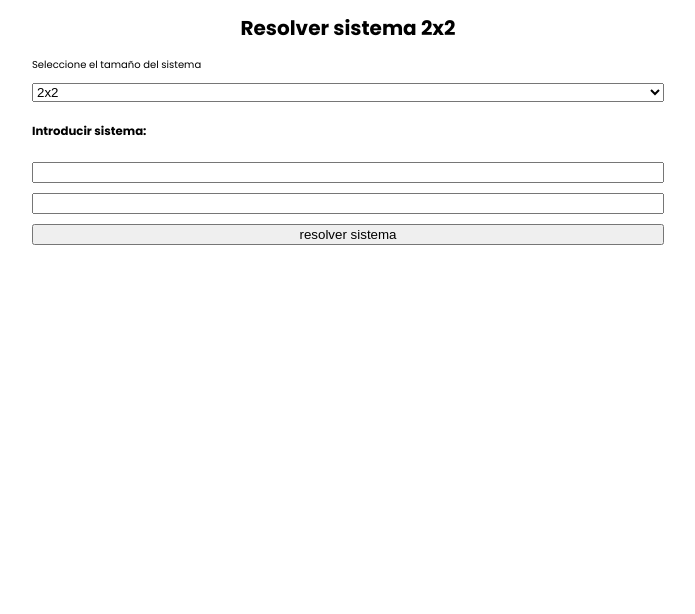
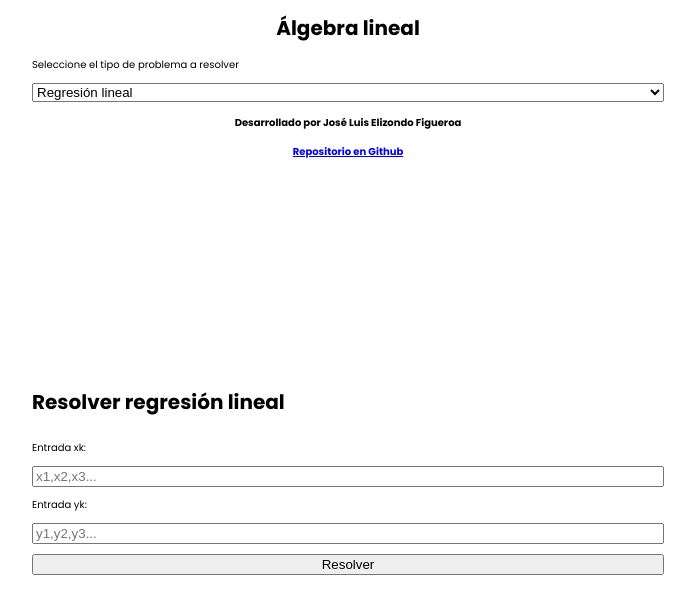
Before and after one commit to ElizondoStudios/Gauss-Jordan, a React (Vite) app: page / in a window 1280 px wide. Shown: the top 614 px of the page, without its empty margins (292-987 px from the left). Built offline with nearby package versions, Linux system fonts and the light colour scheme.

Commit message:
Resuelve regresion lineal

```diff
--- /dev/null
+++ b/components/Entrada_regresion.jsx
@@ -0,0 +1,93 @@
+import React from "react";
+import Tabla_regresion from "./Tabla_regresion";
+import Resolver from "./Resolver";
+
+function Entrada_regresion(props){
+    const [entradaxk, setEntradaxk]= React.useState("");
+    const [entradayk, setEntradayk]= React.useState("");
+    const [solucion, setSolucion]= React.useState(false);
+    const [matriz, setMatriz]= React.useState([])
+
+    let vecxk, vecyk, vecx2k, vecxkyk, sigma
+
+    //Interpretar entrada y crear vecxk y vecyk
+    function interpretar(){
+        vecxk=[], vecyk=[], vecx2k=[], vecxkyk=[], sigma=[0,0,0,0],
+        setMatriz([])
+
+        //Crear vecxk
+        let prevComma=0, entrada= entradaxk
+        entrada+=","
+        for(let i=0; i<entrada.length; i++){
+            if(entrada[i]===","){
+                vecxk.push((parseInt(entrada.substring(prevComma, i))))
+                prevComma=i+1
+            }
+        }
+
+        //Crear vecyk
+        prevComma=0, entrada=entradayk
+        entrada+=","
+        for(let i=0; i<entrada.length; i++){
+            if(entrada[i]===","){
+                vecyk.push(parseInt(entrada.substring(prevComma, i)))
+                prevComma=i+1
+            }
+        }
+
+        //crear vecx2k y vecxkyk
+        for(let i=0; i<vecxk.length; i++){
+            vecx2k[i]= vecxk[i]*vecxk[i]
+            vecxkyk[i]= vecxk[i]*vecyk[i]
+        }
+        //Crear sigma
+        for(let i=0; i<vecxk.length; i++){
+            sigma[0]+=vecxk[i]
+            sigma[1]+=vecyk[i]
+            sigma[2]+=vecx2k[i]
+            sigma[3]+=vecxkyk[i]
+        }
+
+        setMatriz([""+sigma[2], ""+sigma[0], ""+sigma[3],
+        ""+sigma[0], ""+vecxk.length, ""+sigma[1]])
+
+        setSolucion(true)
+    }
+
+    return(
+        <div className="entrada-sistemas">
+            <form
+             onSubmit={e=>e.preventDefault()}
+             className="entrada-sistemas--form"
+            >
+                <h1>Resolver regresión lineal</h1>
+                <label htmlFor="entrada-xk">Entrada xk:</label>
+                <input
+                 id="entrada-xk"
+                 placeholder="x1,x2,x3..."
+                 onChange={e=>{setEntradaxk(e.target.value)}}
+                 value={entradaxk}
+                 />
+                <label htmlFor="entrada-yk">Entrada yk:</label>
+                <input
+                 id="entrada-yk"
+                 placeholder="y1,y2,y3..."
+                 onChange={e=>{setEntradayk(e.target.value)}}
+                 value={entradayk}
+                />
+                <button onClick={interpretar}>Resolver</button>
+            </form>
+            {/* <Tabla_regresion
+             vecxk={vecxk}
+             vecyk={vecyk}
+            /> */}
+            {solucion && <Resolver
+             matriz={matriz}
+             dimension="2x2"
+             regresion={true}
+            />}
+        </div>
+    )
+}
+
+export default Entrada_regresion;
--- a/components/Entrada_sistema.jsx
+++ b/components/Entrada_sistema.jsx
@@ -12,6 +12,7 @@ function Entrada_sistema(props){
              onSubmit={event => event.preventDefault()}
              className="entrada-sistemas--form"
             >
+                <h1>Resolver sistema {props.dimension}</h1>
                 <label htmlFor="sistema">Seleccione el tamaño del sistema</label>
                 <select
                  name="sistema"
@@ -28,12 +29,16 @@ function Entrada_sistema(props){
 
                 <h3>Introducir sistema: </h3>
 
-                <input type="text" onChange={e => setEcuacion1(e.target.value)} value={ecuacion1}/>
+                <label htmlFor="ec1">ecuación 1:</label>
+                <input id="ec1" type="text" onChange={e => setEcuacion1(e.target.value)} value={ecuacion1}/>
 
-                <input type="text" onChange={e => setEcuacion2(e.target.value)} value={ecuacion2}/>
+                <label htmlFor="ec2">ecuación 2:</label>
+                <input id="ec2" type="text" onChange={e => setEcuacion2(e.target.value)} value={ecuacion2}/>
 
-                {props.sistema=="3x3" &&
-                    <input type="text" onChange={e => setEcuacion3(e.target.value)} value={ecuacion3}/>}
+                {props.sistema==="3x3"&&
+                <label htmlFor="ec3">ecuación 3:</label>}
+                {props.sistema==="3x3" &&
+                    <input id="ec3" type="text" onChange={e => setEcuacion3(e.target.value)} value={ecuacion3}/>}
 
                 <button
                  onClick={()=>{
--- a/components/Resolver.jsx
+++ b/components/Resolver.jsx
@@ -17,9 +17,13 @@ function Resolver(props){
                  a23.dato, b2.dato, a31.dato, a32.dato, a33.dato, b3.dato]
 
             Pasos.push(<Matriz_aumentada_3x3
-                matriz={matrizPasos}
-                />)
+                            matriz={matrizPasos}
+                        />)
         }
+        Pasos.push(
+            <Matriz_aumentada_3x3
+                matriz={props.matriz}
+            />)
 
         let a13, a23, a31, a32, a33, b3, alfa
         a11= new racionales(props.matriz[0])
@@ -155,6 +159,11 @@ function Resolver(props){
                 />)
         }
 
+        Pasos.push(
+            <Matriz_aumentada_2x2
+                matriz={props.matriz}
+            />)
+
         a11= new racionales(props.matriz[0])
         a12= new racionales(props.matriz[1])
         b1= new racionales(props.matriz[2])
@@ -218,8 +227,9 @@ function Resolver(props){
             Pasos.push(
                 <div className="resolver--solucion">
                     <h1>Solución del sistema:</h1>
-                    <h2>x= {b1.dato}</h2>
-                    <h2>y= {b2.dato}</h2>
+                    <h2>{props.regresion? "A": "x"}= {b1.dato}</h2>
+                    <h2>{props.regresion? "B": "y"}= {b2.dato}</h2>
+                    {/*Agregar solución de y en regresion lineal*/}
                 </div>
             )
         }
--- /dev/null
+++ b/components/Tabla_regresion.jsx
@@ -0,0 +1,19 @@
+function Tabla_regresion(props){
+    // const vecrow= props.vecxk.map(e => <tr><th>{e}</th></tr>)
+    return(
+        <table className="tabla-regresion">
+            <tbody>
+                <tr>
+                    <th>n</th>
+                    <th>xk</th>
+                    <th>yk</th>
+                    <th>x²k</th>
+                    <th>xkyk</th>
+                </tr>
+                {/* {vecrow} */}
+            </tbody>
+        </table>
+    )
+}
+
+export default Tabla_regresion
--- a/index.html
+++ b/index.html
@@ -8,10 +8,11 @@
     <link rel="preconnect" href="https://fonts.googleapis.com">
     <link rel="preconnect" href="https://fonts.gstatic.com" crossorigin>
     <link href="https://fonts.googleapis.com/css2?family=Poppins:wght@300;400;700&display=swap" rel="stylesheet">
-    <title>Gauss Jordan</title>
+    <title>Álgebra Lineal</title>
   </head>
   <body>
     <div id="root"></div>
+    <script>const global = globalThis;</script>
     <script type="module" src="/src/main.jsx"></script>
   </body>
 </html>
--- a/src/App.jsx
+++ b/src/App.jsx
@@ -1,10 +1,13 @@
 import React from 'react'
 import Entrada_sistema from '../components/Entrada_sistema'
-import Matriz_aumentada_3x3 from '../components/Matriz_aumentada_3x3';
-import Matriz_aumentada_2x2 from '../components/Matriz_aumentada_2x2';
 import Resolver from '../components/Resolver';
+import Entrada_regresion from '../components/Entrada_regresion';
 
 function App() {
+  //Estado general
+  const[tipoProblema, setTipoProblema]= React.useState("Regresion")
+
+  //Gauss-Jordan
   const [dimensionSistema, setDimensionSistema]= React.useState("2x2");
   const [mostrarRes, setMostrarRes]= React.useState(false)
   const [MA, setMA]= React.useState([])
@@ -86,24 +89,46 @@ function App() {
 
   return (
     <div className="App">
-      <h1 className='App--titulo'>Resolver sistema {dimensionSistema}</h1>
+      <h1 className="App--titulo">Álgebra lineal</h1>
+
+      <div className="App--seleccionar">
+        <div>
+          <label htmlFor="seleccionar-problema">Seleccione el tipo de problema a resolver</label>
+          <select
+          id="seleccionar-problema"
+           onChange={e=>
+                      {e.target.value==="Gauss Jordan"?setTipoProblema("GJ"):
+                      setTipoProblema("Regresion")
+                      setMostrarRes(false)}}>
+            <option>Regresión lineal</option>
+            <option>Gauss Jordan</option>
+          </select>
+        </div>
+      </div>
+
+      <h4 className="App--nombre">Desarrollado por José Luis Elizondo Figueroa</h4>
+      <h4 className="App--repositorio">
+        <a
+         href='https://github.com/ElizondoStudios/Gauss-Jordan'
+        >Repositorio en Github</a>
+      </h4>
+
+      <div className='App--espacio'/>
+
+      {tipoProblema==="GJ" &&
       <Entrada_sistema
        sistema={dimensionSistema}
        cambiarSistema={cambiarSistema}
        crearMA={crearMA}
+       dimension={dimensionSistema}
+      />}
+      <div className='App--espacio'/>
+      {mostrarRes && <Resolver matriz={MA} dimension={dimensionSistema}/>}
+
+      {tipoProblema==="Regresion" &&
+      <Entrada_regresion
       />
-      <div className='App--espacio'/>
-      {mostrarRes && dimensionSistema=="3x3" &&
-        <Matriz_aumentada_3x3
-          matriz={MA}
-        />
       }
-      {mostrarRes && dimensionSistema=="2x2" &&
-        <Matriz_aumentada_2x2
-          matriz={MA}
-        />
-      }
-      {mostrarRes && <Resolver matriz={MA} dimension={dimensionSistema}/>}
     </div>
   )
 }
--- a/src/index.css
+++ b/src/index.css
@@ -3,12 +3,41 @@ html{
   font-family: 'Poppins', sans-serif;
 }
 
+/*
+###########################################
+        App
+###########################################
+*/
+
 .App--titulo{
   text-align: center;
 }
+
+.App--nombre{
+  text-align: center;
+  margin-bottom: 5px;
+}
+
+.App--repositorio{
+  text-align: center;
+}
+
 .App--espacio{
   height: 100px;
 }
+
+.App--seleccionar{
+  display: flex;
+  justify-content: center;
+}
+
+  .App--seleccionar>div{
+    display: flex;
+    flex-direction: column;
+    gap: 10px;
+    width: 50%;
+  }
+
 /*
 ###########################################
         Entrada sistemas
@@ -18,12 +47,14 @@ html{
 .entrada-sistemas{
   display: flex;
   justify-content: center;
+  flex-direction: column;
+  align-items: center;
 }
   .entrada-sistemas--form{
     display: flex;
     flex-direction: column;
     gap: 10px;
-    min-width: 50%;
+    width: 50%;
   }
 
 
@@ -66,3 +97,18 @@ html{
   .resolver--solucion{
     text-align: center;
   }
+
+/*
+###########################################
+        Tabla regresion
+###########################################
+*/
+.tabla-regresion{
+  font-size: 2rem;
+  text-align: center;
+  margin-top: 30px;
+}
+
+  .tabla-regresion>tbody>tr>th{
+    margin: 0;
+  }
```
Also changed, not shown: package.json (line endings or trailing spaces), 1 other file (tests, documents, lock files or other folders).
